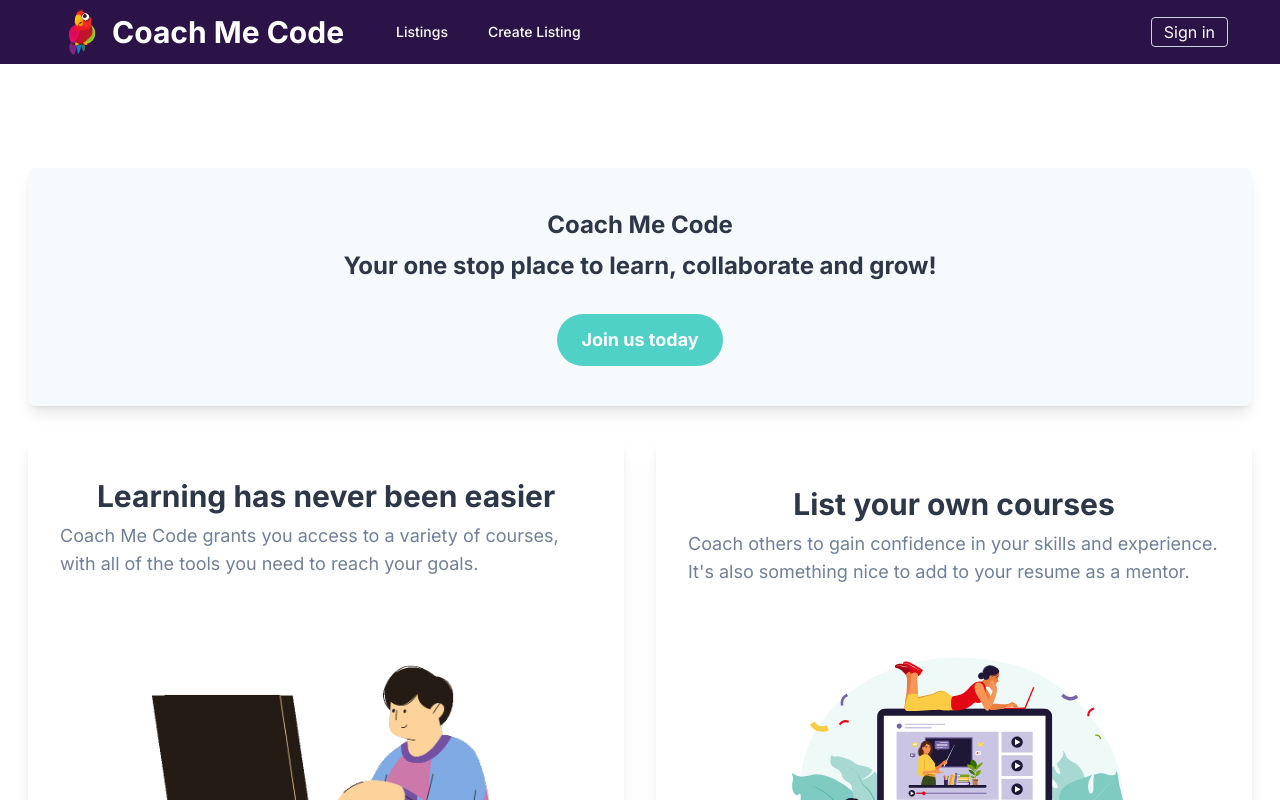
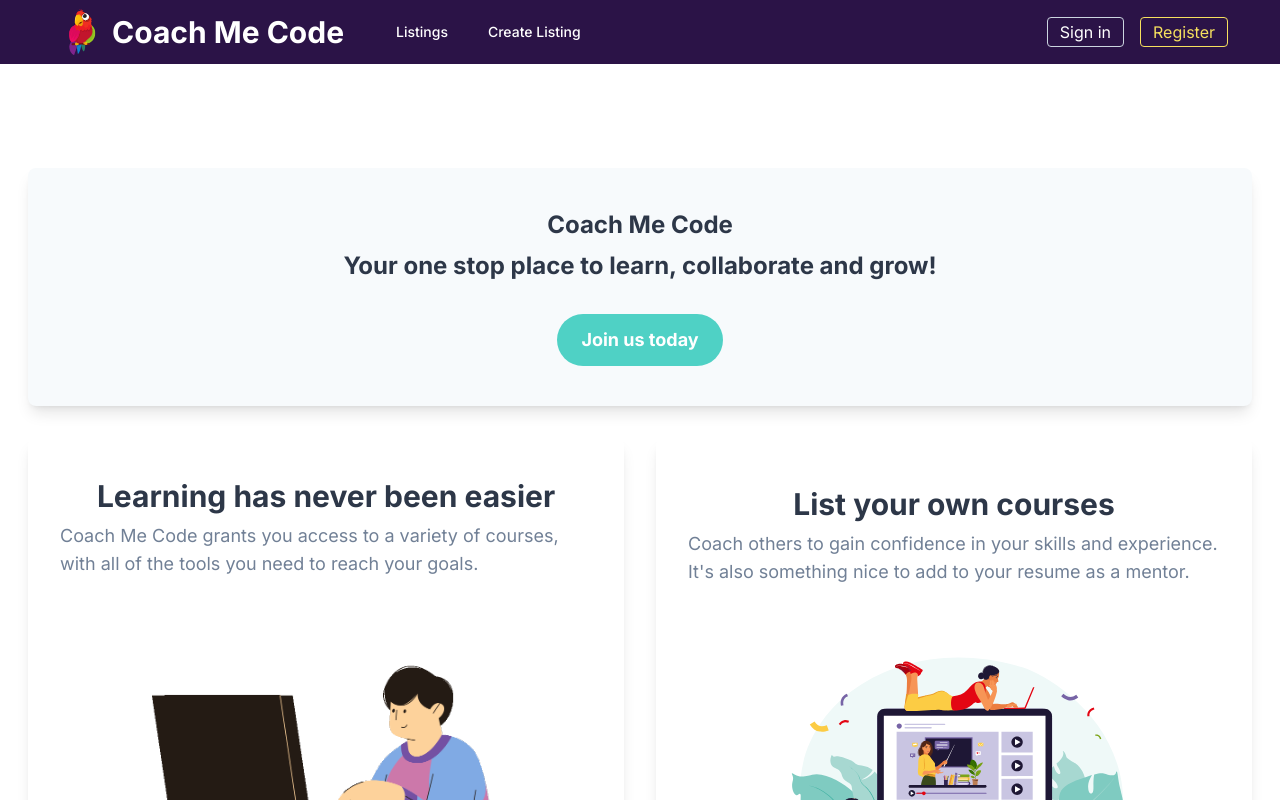
Before and after one commit to Spyabo/coach-me-code, a Next.js app: page / in a window 1280 px wide. Shown: the top 800 px of the page. Built offline with nearby package versions, Linux system fonts and the light colour scheme; no server answers.

Commit message:
set up register button and fixed the redirects

```diff
--- a/src/app/components/Clerk.tsx
+++ b/src/app/components/Clerk.tsx
@@ -1,6 +1,7 @@
-import { SignInButton, UserButton, useUser } from "@clerk/nextjs";
+import { SignInButton, SignUpButton, UserButton, useUser } from "@clerk/nextjs";
 import { SignedIn, SignedOut } from "@clerk/nextjs/app-beta/client";
 import MyDropdown from "./ DropDownMenu/DropDownMenu";
+import Link from "next/link";
 
 export default function Clerk() {
   const { user } = useUser();
@@ -17,11 +18,16 @@ export default function Clerk() {
         </div>
       </SignedIn>
       <SignedOut>
-        <SignInButton mode="modal" redirectUrl="/user-form">
-          <button className="rounded border border-gray-400 px-3 py-0.5 text-yellow-50">
+        <SignInButton mode="modal" redirectUrl="/welcome">
+          <button className="rounded border border-gray-400 px-3 py-0.5 text-yellow-50 hover:bg-red-400 hover:text-gray-900">
             Sign in
           </button>
         </SignInButton>
+        <Link href={'/sign-up'}>
+          <button className="rounded border border-yellow-400 px-3 py-0.5 text-yellow-400 hover:bg-yellow-400 hover:text-gray-900">
+            Register
+          </button>
+        </Link>
       </SignedOut>
     </>
   );
--- a/src/app/sign-in/page.tsx
+++ b/src/app/sign-in/page.tsx
@@ -5,7 +5,7 @@ export default function Page() {
     <section className="py-24 flex justify-center bg-neutral-50 h-full">
       <div className="container">
         <div className="flex justify-center">
-          <SignIn signUpUrl="/sign-up" redirectUrl={"/user-form"} />
+          <SignIn signUpUrl="/sign-up" redirectUrl={"/welcome"} />
         </div>
       </div>
     </section>
```
